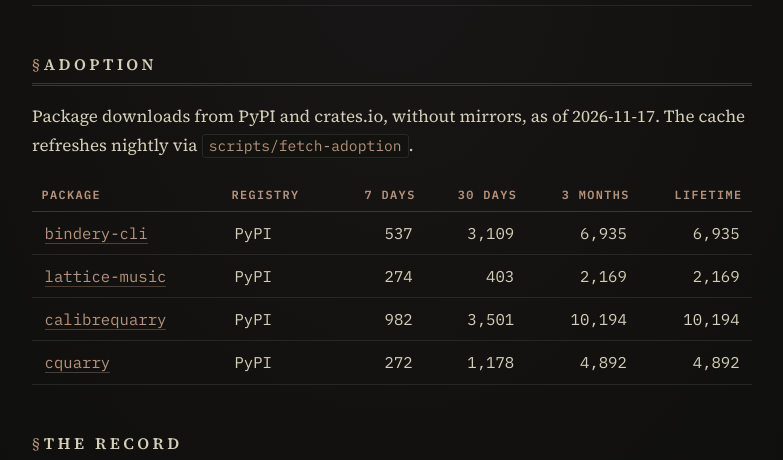
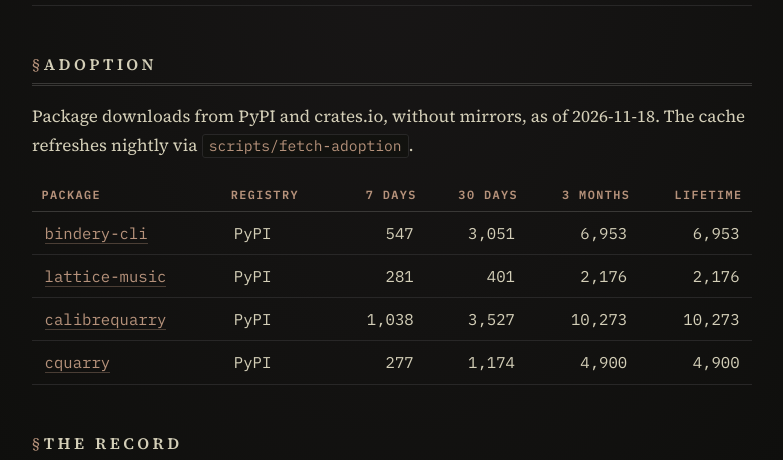
Before and after one commit to VirInvictus/VirInvictus.github.io, a Jekyll site: the page built from patchnotes.md, in a window 1280 px wide and 900 px high, scrolled down 10705 px. Shown: the part 156-616 px from the top of the window, without its empty margins (248-1031 px from the left). Built offline with Jekyll 4.4.1, drawn with Linux system fonts in a browser that asks for light colours; some of the changed text lies outside the part shown.

Commit message:
docs: annals refresh, 2026-11-19

```diff
--- a/patchnotes.md
+++ b/patchnotes.md
@@ -114,14 +114,14 @@ Code lines measured by `tokei` over each tracked repo's tree: reference clones a
 
 ## Adoption
 
-Package downloads from PyPI and crates.io, without mirrors, as of 2026-11-17. The cache refreshes nightly via `scripts/fetch-adoption`.
+Package downloads from PyPI and crates.io, without mirrors, as of 2026-11-18. The cache refreshes nightly via `scripts/fetch-adoption`.
 
 | Package | Registry | 7 days | 30 days | 3 months | Lifetime |
 |---|---|---:|---:|---:|---:|
-| [bindery-cli](https://pypi.org/project/bindery-cli/) | PyPI | 537 | 3,109 | 6,935 | 6,935 |
-| [lattice-music](https://pypi.org/project/lattice-music/) | PyPI | 274 | 403 | 2,169 | 2,169 |
-| [calibrequarry](https://pypi.org/project/calibrequarry/) | PyPI | 982 | 3,501 | 10,194 | 10,194 |
-| [cquarry](https://pypi.org/project/cquarry/) | PyPI | 272 | 1,178 | 4,892 | 4,892 |
+| [bindery-cli](https://pypi.org/project/bindery-cli/) | PyPI | 547 | 3,051 | 6,953 | 6,953 |
+| [lattice-music](https://pypi.org/project/lattice-music/) | PyPI | 281 | 401 | 2,176 | 2,176 |
+| [calibrequarry](https://pypi.org/project/calibrequarry/) | PyPI | 1,038 | 3,527 | 10,273 | 10,273 |
+| [cquarry](https://pypi.org/project/cquarry/) | PyPI | 277 | 1,174 | 4,900 | 4,900 |
 
 ## The record
 
```
Also changed, not shown: other parts of patchnotes.md (+5 -5 lines), _includes/ledger.md (+1 -1 lines).
